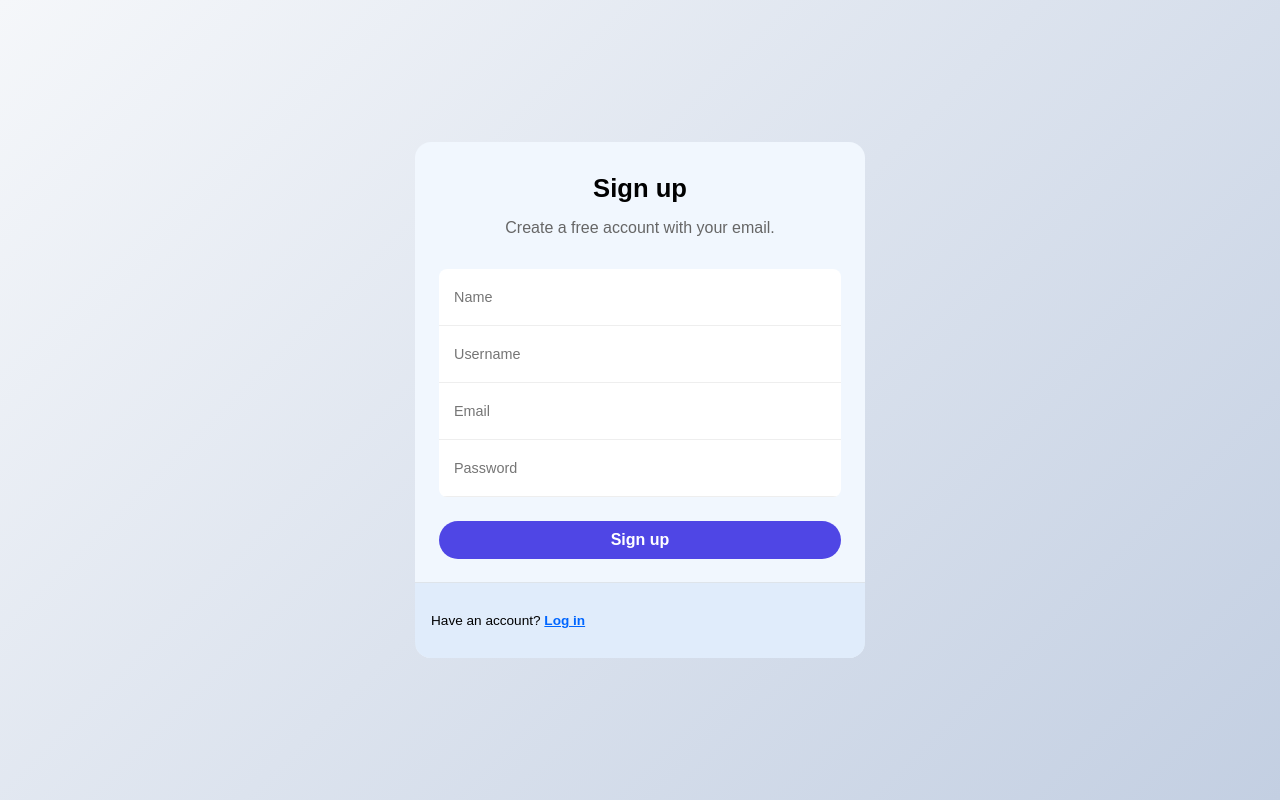
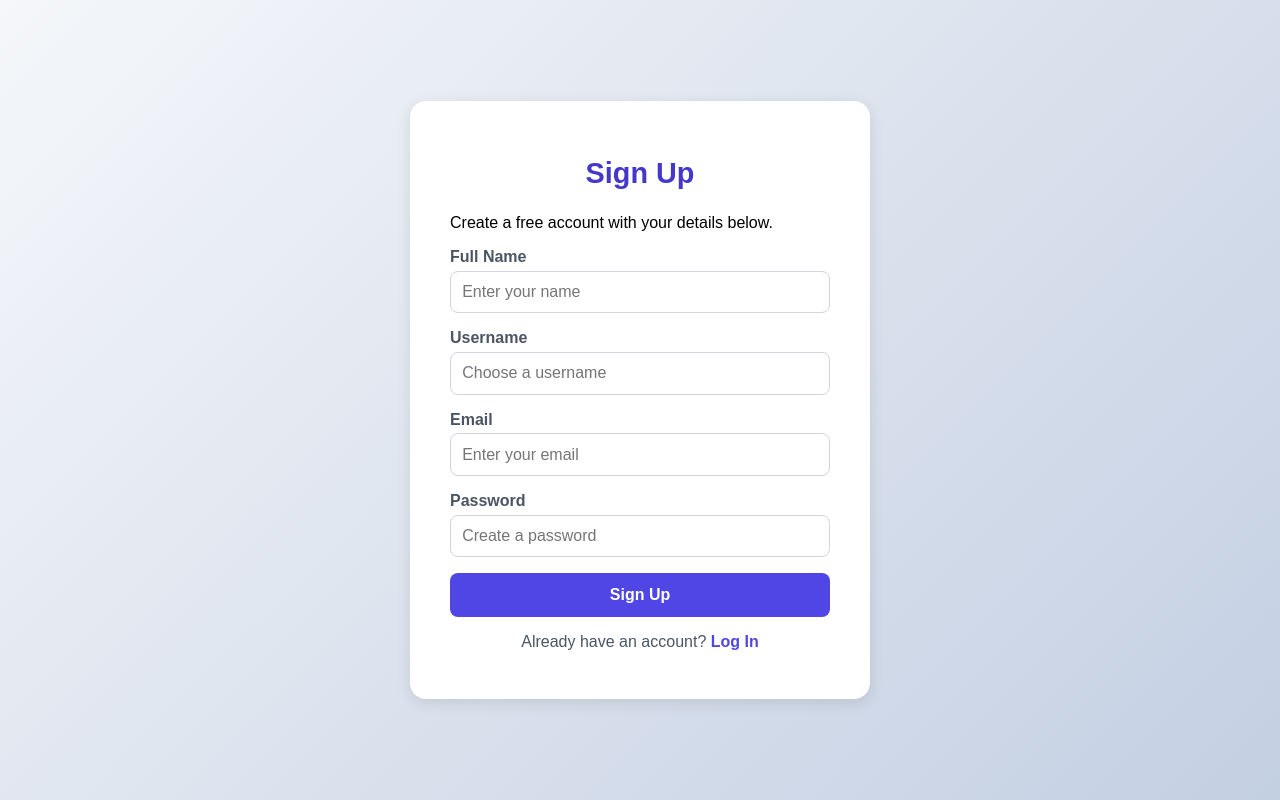
Before and after one commit to Ayaan-Saifi-1/expense_tracker, a Flask app: page /signup in a window 1280 px wide. Run offline with Flask 3, Linux system fonts and the light colour scheme.

Commit message:
about page

```diff
--- a/app.py
+++ b/app.py
@@ -77,7 +77,7 @@ def logout():
  session.pop('logged_in',None)
  session.pop('user_id',None)
  session.pop('username',None)
- return redirect(url_for('login'))
+ return render_template("index.html")
 
 @app.route("/signup", methods=['GET', 'POST'])
 def signup():
--- a/static/login.css
+++ b/static/login.css
@@ -1,89 +1,90 @@
-/* From Uiverse.io by alexruix */
-
+body {
+  font-family: "Poppins", sans-serif;
+  background: linear-gradient(135deg, #eef2ff, #c7d2fe);
+  display: flex;
+  justify-content: center;
+  align-items: center;
+  min-height: 100vh;
+  margin: 0;
+}
 
 .form-box {
-  max-width: 450px;
-  background: #f1f7fe;
-  overflow: hidden;
-  border-radius: 16px;
-  color: #010101;
+  background: white;
+  padding: 2rem 2.5rem;
+  border-radius: 1rem;
+  box-shadow: 0 4px 15px rgba(0, 0, 0, 0.1);
+  width: 100%;
+  max-width: 380px;
 }
 
-.form {
-  position: relative;
+.title {
+  text-align: center;
+  font-size: 1.8rem;
+  color: #4338ca;
+  margin-bottom: 1.5rem;
+}
+
+.input-group {
   display: flex;
   flex-direction: column;
-  padding: 32px 24px 24px;
-  gap: 16px;
-  text-align: center;
+  margin-bottom: 1rem;
 }
 
-/*Form text*/
-.title {
-  font-weight: bold;
-  font-size: 1.6rem;
-}
-
-.subtitle {
-  font-size: 1rem;
-  color: #666;
-}
-
-/*Inputs box*/
-.form-container {
-  overflow: hidden;
-  border-radius: 8px;
-  background-color: #fff;
-  margin: 1rem 0 .5rem;
-  width: 100%;
+label {
+  font-weight: 600;
+  color: #4b5563;
+  margin-bottom: 0.3rem;
 }
 
 .input {
-  background: none;
-  border: 0;
-  outline: 0;
-  height: 40px;
+  padding: 0.7rem;
+  border: 1px solid #d1d5db;
+  border-radius: 0.5rem;
+  font-size: 1rem;
+  transition: border-color 0.3s, box-shadow 0.3s;
+}
+
+.input:focus {
+  border-color: #6366f1;
+  box-shadow: 0 0 0 3px rgba(99, 102, 241, 0.2);
+  outline: none;
+}
+
+.submit-btn {
   width: 100%;
-  border-bottom: 1px solid #eee;
-  font-size: .9rem;
-  padding: 8px 15px;
+  background-color: #4f46e5;
+  color: white;
+  padding: 0.8rem;
+  font-size: 1rem;
+  font-weight: 600;
+  border: none;
+  border-radius: 0.5rem;
+  cursor: pointer;
+  transition: background-color 0.3s ease;
+}
+
+.submit-btn:hover {
+  background-color: #3730a3;
 }
 
 .form-section {
-  padding: 16px;
-  font-size: .85rem;
-  background-color: #e0ecfb;
-  box-shadow: rgb(0 0 0 / 8%) 0 -1px;
+  text-align: center;
+  margin-top: 1rem;
+  color: #4b5563;
 }
 
 .form-section a {
-  font-weight: bold;
-  color: #0066ff;
-  transition: color .3s ease;
+  color: #4f46e5;
+  text-decoration: none;
+  font-weight: 600;
 }
 
 .form-section a:hover {
-  color: #005ce6;
   text-decoration: underline;
 }
 
-/*Button*/
-.form button {
-  background-color:rgb(79 70 229 / var(--tw-bg-opacity, 1));
-  color: #fff;
-  border: 0;
-  border-radius: 24px;
-  padding: 10px 16px;
-  font-size: 1rem;
-  font-weight: 600;
-  cursor: pointer;
-  transition: background-color .3s ease;
+.error {
+  color: #dc2626;
+  margin-top: 0.8rem;
+  font-weight: 500;
 }
-
-.form button:hover {
-  background-color: #005ce6;
-}
-
-.error{
-    color: red;
-}
--- a/templates/signup.html
+++ b/templates/signup.html
@@ -3,7 +3,7 @@
   <head>
     <meta charset="UTF-8" />
     <meta name="viewport" content="width=device-width, initial-scale=1.0" />
-    <title>Document</title>
+    <title>Sign Up | Student Expense Tracker</title>
     <link
       rel="stylesheet"
       href="{{ url_for('static', filename='login.css') }}"
@@ -13,59 +13,74 @@
       href="{{ url_for('static', filename='common.css') }}"
     />
   </head>
+
   <body>
     <section id="container">
       <div class="form-box">
-        <form
-          class="form"
-          action="{{url_for('signup')}}"
-          method="post"
+        <form class="form" action="{{ url_for('signup') }}" method="post">
+          <h1 class="title">Sign Up</h1>
+          <p class="subtitle">Create a free account with your details below.</p>
 
-        >
-          <span class="title">Sign up</span>
-          <span class="subtitle">Create a free account with your email.</span>
           <div class="form-container">
-            <input
-              type="name"
-              class="input"
-              placeholder="Name"
-              name="name"
-              id="name"
-              required
-            />
+            <div class="input-group">
+              <label for="name">Full Name</label>
               <input
                 type="text"
                 class="input"
-              placeholder="Username"
+                name="name"
+                id="name"
+                placeholder="Enter your name"
+                required
+              />
+            </div>
+
+            <div class="input-group">
+              <label for="username">Username</label>
+              <input
+                type="text"
+                class="input"
                 name="username"
                 id="username"
+                placeholder="Choose a username"
                 required
               />
+            </div>
+
+            <div class="input-group">
+              <label for="email">Email</label>
               <input
                 type="email"
                 class="input"
-              placeholder="Email"
                 name="email"
                 id="email"
+                placeholder="Enter your email"
                 required
               />
+            </div>
+
+            <div class="input-group">
+              <label for="password">Password</label>
               <input
                 type="password"
                 class="input"
-              placeholder="Password"
                 name="password"
                 id="password"
+                placeholder="Create a password"
                 required
               />
             </div>
-          <button>Sign up</button>
+          </div>
+
+          <button type="submit" class="submit-btn">Sign Up</button>
         </form>
+
         <div class="form-section">
-          <p>Have an account? <a href="{{url_for('login')}}">Log in</a></p>
-          <p class="error">{{msg}}</p>
+          <p>Already have an account? <a href="{{ url_for('login') }}">Log In</a></p>
+          {% if msg %}
+          <p class="error">{{ msg }}</p>
+          {% endif %}
         </div>
       </div>
     </section>
-    <!-- From Uiverse.io by alexruix -->
   </body>
 </html>
```
Also changed, not shown: templates/index.html (+43 -16 lines), templates/login.html (+26 -9 lines). Lines whose indentation alone changed are shown as unchanged.
